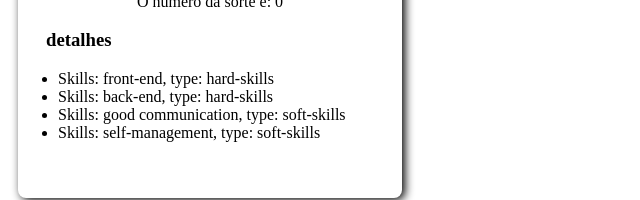
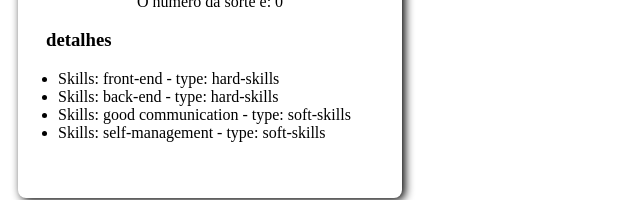
Before and after one commit to calopessoa/angular-test, an Angular app: page / in a window 1280 px wide. Both pictures are taken after a click on the button "Show Card". Shown: the part 251-451 px from the top of the page, without its empty margins (0-640 px from the left). Built offline with nearby package versions, Linux system fonts and the light colour scheme.

Commit message:
typing adjustment on skills

```diff
--- a/src/app/components/details/details.component.html
+++ b/src/app/components/details/details.component.html
@@ -1,6 +1,6 @@
 <main>
   <h3>detalhes</h3>
   <ul>
-    <li *ngFor="let skill of skills">Skills: {{skill.skill}}, type: {{skill.type}}</li>
+    <li *ngFor="let skill of skills">Skills: {{skill.skill}} - type: {{skill.type}}</li>
   </ul>
 </main>
```
